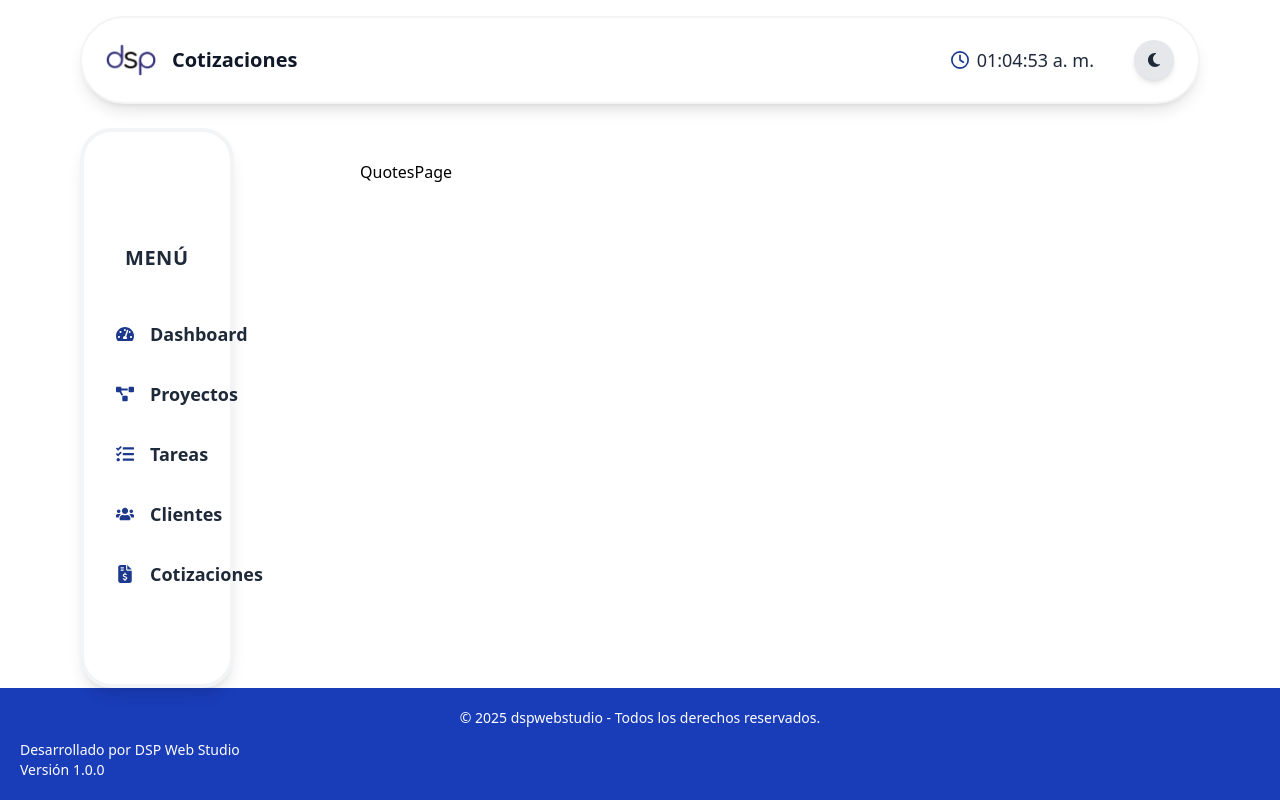
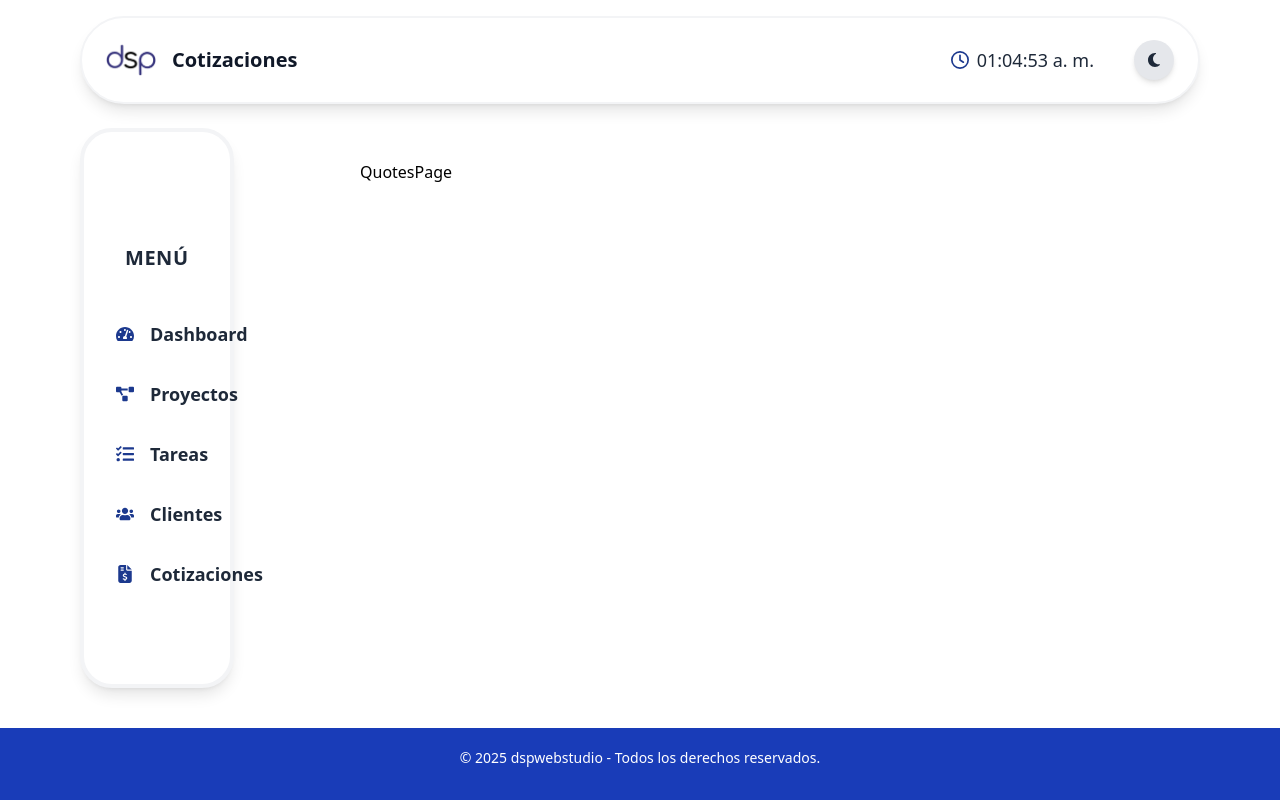
Before and after one commit to dspwebstudiomx/dashboard, a React (Vite) app: page /cotizaciones in a window 1280 px wide. Built offline with nearby package versions, Linux system fonts and the light colour scheme.

Commit message:
feat: Ajustar el diseño del componente Footer para mejorar la visibilidad en dispositivos medianos

```diff
--- a/src/components/Footer.jsx
+++ b/src/components/Footer.jsx
@@ -6,7 +6,7 @@ const Footer = () => {
       <p className="text-sm mb-3">
         © 2025 dspwebstudio - Todos los derechos reservados.
       </p>
-      <div className="flex flex-col md:items-start">
+      <div className="flex flex-col md:items-start hidden md:flex-row md:gap-4">
         <p className="text-sm">Desarrollado por DSP Web Studio</p>
         <p className="text-sm">Versión 1.0.0</p>
       </div>
```
